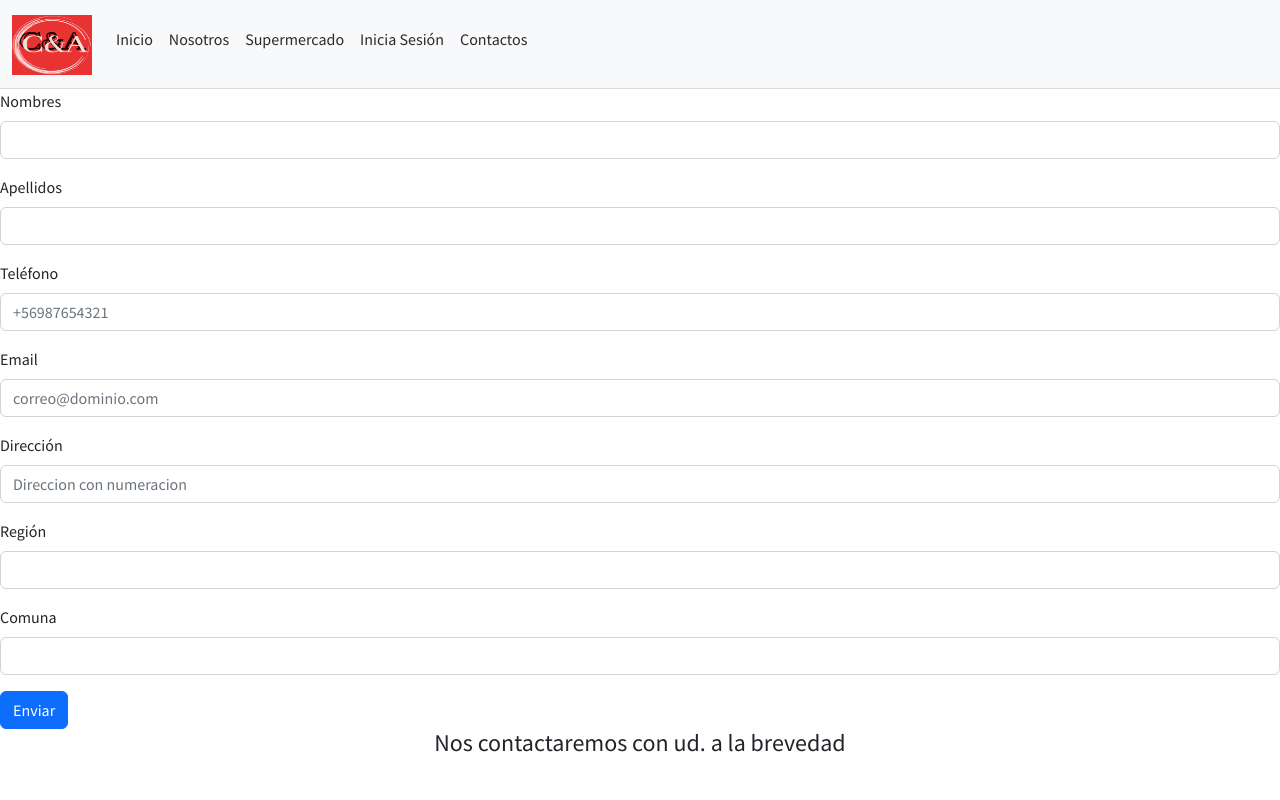
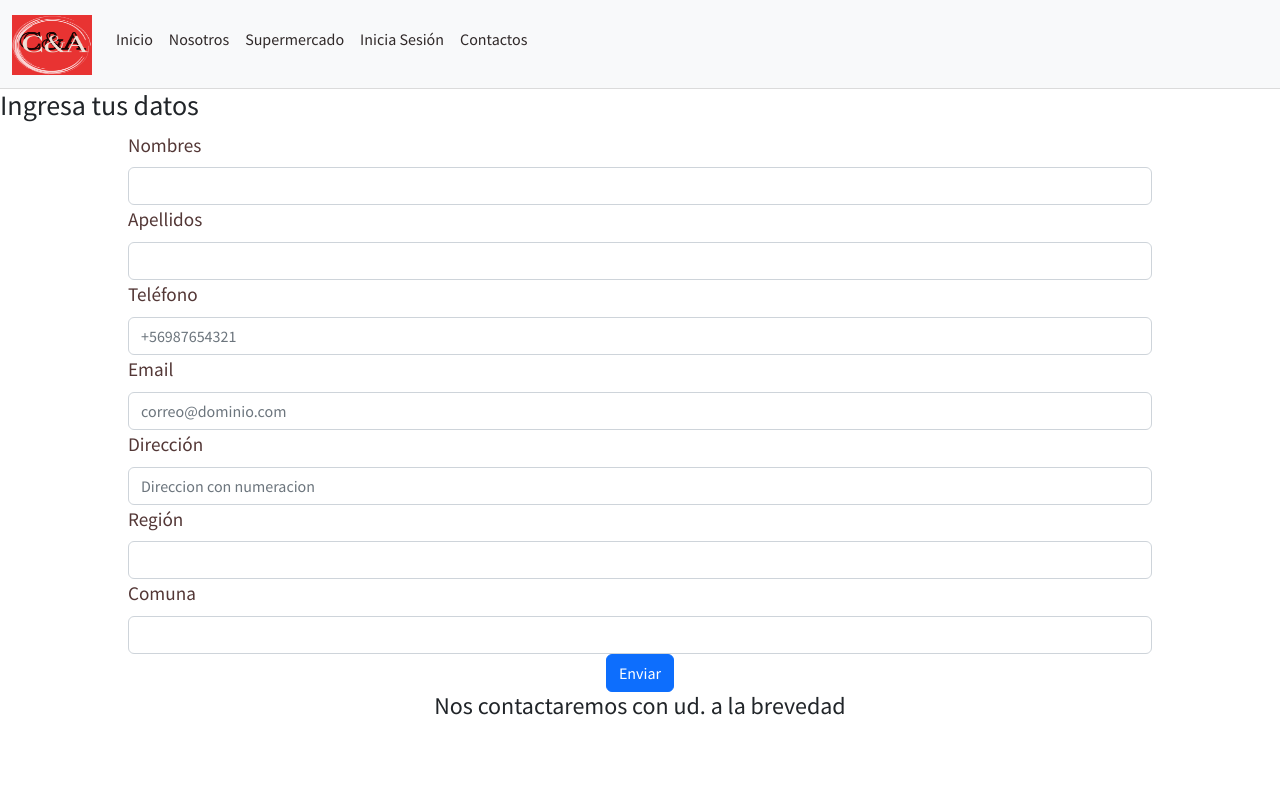
Before and after one commit to alopezgo/Django-shopping-project, a Django app: page /contacto in a window 1280 px wide. Run offline with Django 4.2, Linux system fonts and the light colour scheme; lists and menus that the app fills with data are empty.

Commit message:
algunos cambios en formularios

```diff
--- a/tienda/core/templates/contacto.html
+++ b/tienda/core/templates/contacto.html
@@ -6,13 +6,15 @@ Contacto
 
 
 {% block content %}
-    <form
+<h3>Ingresa tus datos</h3>
+    <form class="formulario"
       class="row g-3 form needs-validation"
       id="formulario"
       method="POST"
       novalidate
     >
       {% csrf_token %}
+      <div class="">
 
       <div class="form-group" >
         <label for="nombre" class="form-label">Nombres</label>
@@ -75,12 +77,13 @@ Contacto
         <label for="comuna" class="form-label">Comuna</label>
         <select class="form-control" id="comunas" required></select>
       </div>
-      <div>
+      <div align="center">
         {{ form }}
         <button type="submit" class="btn btn-primary" id="envio">Enviar</button>
       </div>
     </form>
   </div>
+</div >
   <div class="container text-center">
     <h4>Nos contactaremos con ud. a la brevedad</h4>
   </div>
--- a/tienda/static/css/main.css
+++ b/tienda/static/css/main.css
@@ -80,3 +80,11 @@ h6{
     color:rgb(48, 41, 41);
     text-align: center;
 }
+.formulario {
+        font-size: 120%;
+        text-align: left;
+        width : auto;
+        margin-left: 10%;
+        margin-right: 10%;
+        color: rgb(83, 55, 54);
+}
```
